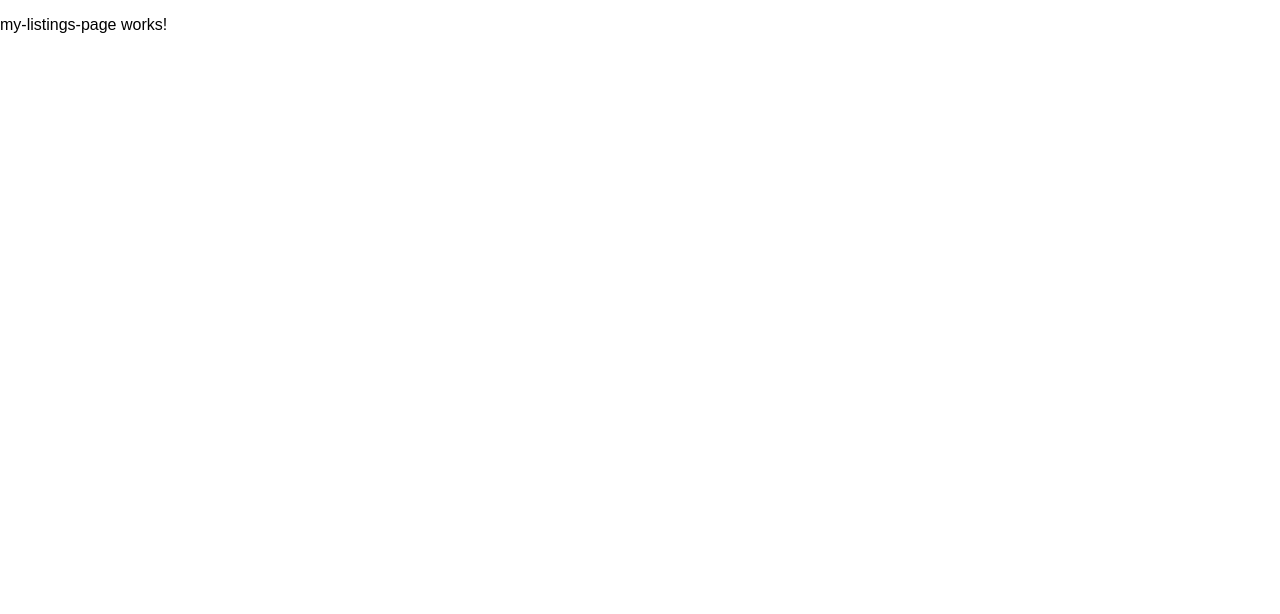
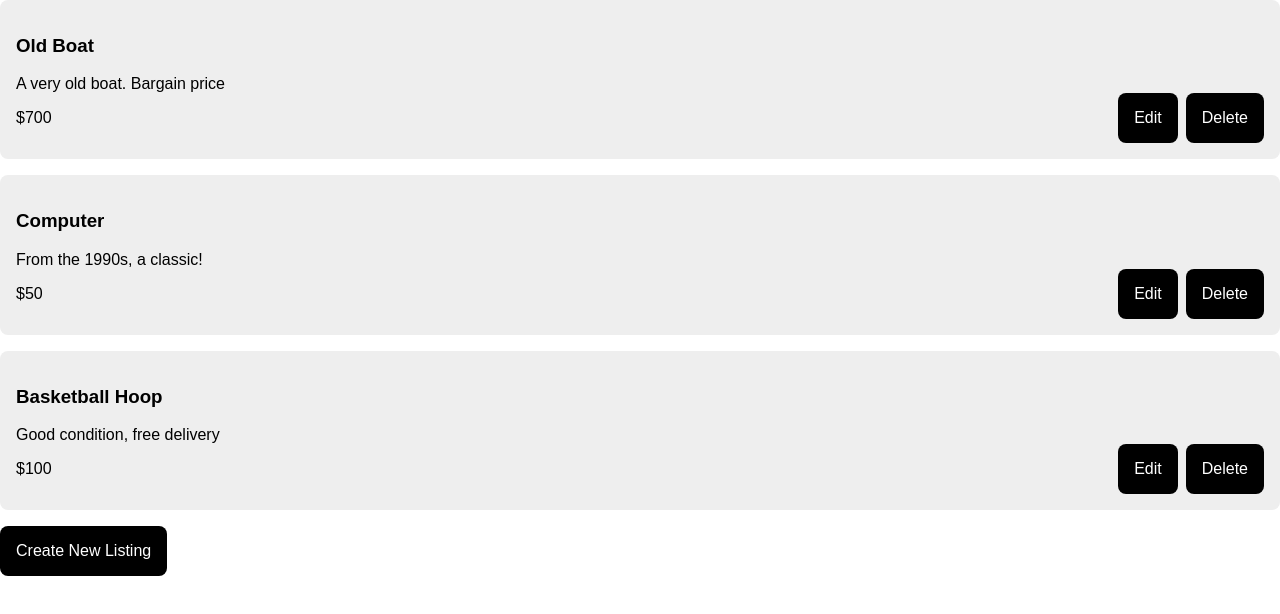
Before and after one commit to EstherManriqueGlez/buy-and-sell-angular-app, an Angular app: page /my-listings in a window 1280 px wide. Shown: the top 614 px of the page. Built offline with nearby package versions, Linux system fonts and the light colour scheme.

Commit message:
Added contact-page and my-listing-page components

```diff
--- a/src/app/contact-page/contact-page.component.html
+++ b/src/app/contact-page/contact-page.component.html
@@ -1 +1,16 @@
-<p>contact-page works!</p>
+<div class="content-box">
+  <h3>Send the owner a message:</h3>
+  <div>
+    <label>
+      Your email address:
+      <input name="email" [(ngModel)]="email">
+    </label>
+  </div>
+  <div>
+    <label>
+      Your message:
+      <textarea name="message" rows="5" cols="20" [(ngModel)]="message"></textarea>
+    </label>
+  </div>
+  <button (click)="sendMessage()">Send</button>
+</div>
--- a/src/app/contact-page/contact-page.component.ts
+++ b/src/app/contact-page/contact-page.component.ts
@@ -1,12 +1,37 @@
-import { Component } from '@angular/core';
+import { Component, OnInit } from '@angular/core';
+import { ActivatedRoute, Router } from '@angular/router';
+import { Listing } from '../types';
+import { fakeListings } from '../fake-data';
+import {FormsModule } from '@angular/forms';
 
 @Component({
   selector: 'app-contact-page',
   standalone: true,
-  imports: [],
+  imports:  [FormsModule,],
   templateUrl: './contact-page.component.html',
   styleUrl: './contact-page.component.scss'
 })
-export class ContactPageComponent {
+export class ContactPageComponent implements OnInit{
+  email: string = '';
+  message: string = '';
+  listing: Listing | undefined;
+
+  constructor(
+    private route: ActivatedRoute,
+    private router: Router,
+  ) {
+
+  }
+
+  ngOnInit(): void {
+    const id = this.route.snapshot.paramMap.get('id');
+    this.listing = fakeListings.find(listing => listing.id === id);
+    this.message = `Hi, I'm interested in your ${this.listing?.name.toLowerCase()}!`;
+  }
+
+  sendMessage(): void {
+    alert('Your message has been sent!');
+    this.router.navigateByUrl('/listings');
+  }
 
 }
--- a/src/app/my-listings-page/my-listings-page.component.html
+++ b/src/app/my-listings-page/my-listings-page.component.html
@@ -1 +1,15 @@
-<p>my-listings-page works!</p>
+<div class="content-box" *ngFor="let listing of listings">
+  <h3>{{ listing.name }}</h3>
+  <p>{{ listing.description }}</p>
+  <p>${{ listing.price }}</p>
+
+  <div class="buttons-container">
+    <a routerLink="/edit-listing/{{ listing.id }}">
+      <button>Edit</button>
+    </a>
+    <button (click)="onDeleteClicked(listing.id)">Delete</button>
+  </div>
+</div>
+<a routerLink="/new-listing">
+  <button>Create New Listing</button>
+</a>
--- a/src/app/my-listings-page/my-listings-page.component.ts
+++ b/src/app/my-listings-page/my-listings-page.component.ts
@@ -1,12 +1,27 @@
-import { Component } from '@angular/core';
+import { Component, OnInit } from '@angular/core';
+import { fakeListings } from '../fake-data';
+import { Listing } from '../types';
+import { NgFor } from '@angular/common';
+import { RouterLink } from '@angular/router';
 
 @Component({
   selector: 'app-my-listings-page',
   standalone: true,
-  imports: [],
+  imports: [NgFor, RouterLink],
   templateUrl: './my-listings-page.component.html',
   styleUrl: './my-listings-page.component.scss'
 })
-export class MyListingsPageComponent {
+export class MyListingsPageComponent implements OnInit{
+  listings: Listing[] = [];
+
+  constructor() {}
+
+  ngOnInit(): void {
+    this.listings = fakeListings;
+  }
+
+  onDeleteClicked(listingId: string): void {
+    alert(`Deleting your listing with id ${listingId}`);
+  }
 
 }
```
